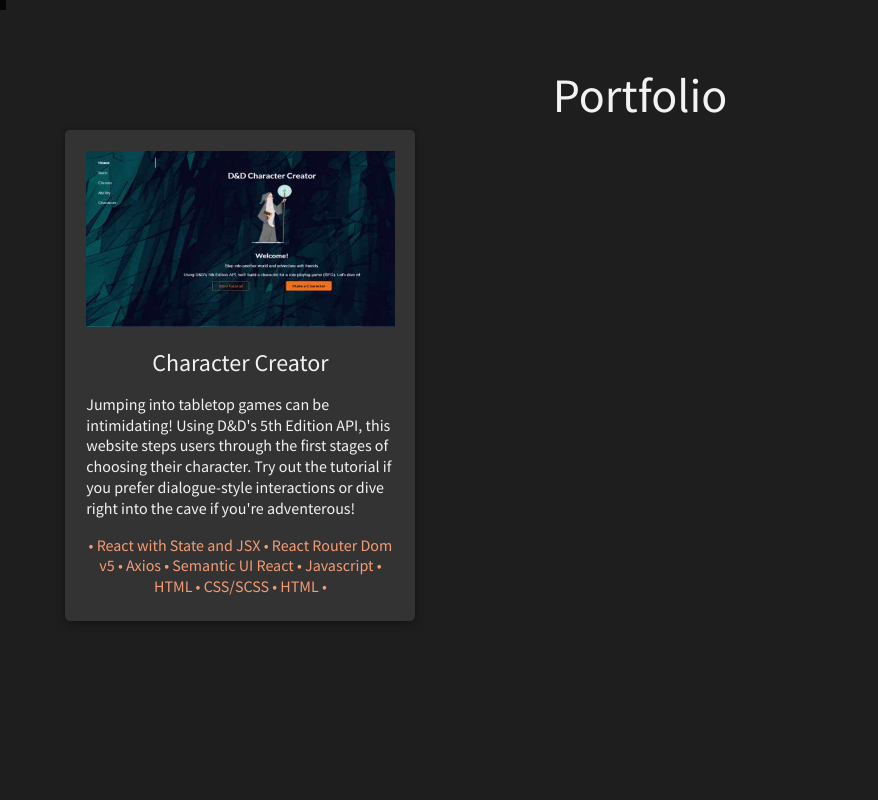
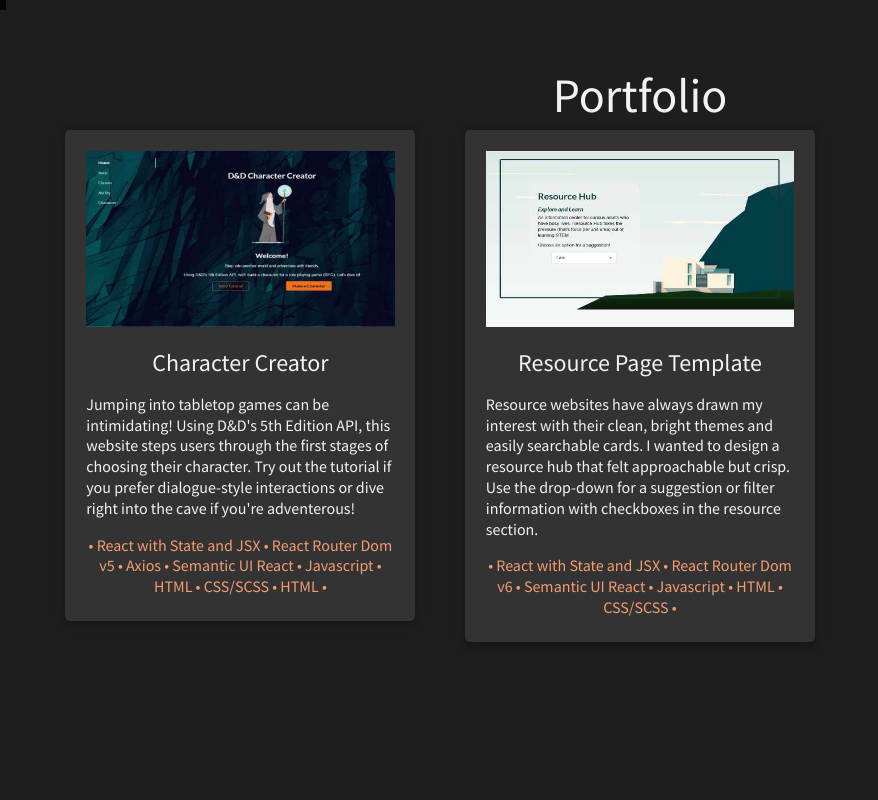
Before and after one commit to Anngineer/web-dev-portfolio, a React (Create React App) app: page / in a window 1280 px wide. Shown: the part 660-1460 px from the top of the page, without its empty margins (0-878 px from the left). Built offline with nearby package versions, Linux system fonts and the light colour scheme.

Commit message:
Adds second portfolio example

```diff
--- a/src/Home.js
+++ b/src/Home.js
@@ -38,6 +38,7 @@ const Home = ({ dropDownVisible, setDropDownVisible }) => {
 
           <div className="grid-wrapper">
             <div className="portfolio-grid">
+              {/* Item One */}
               <div className="grid-item-1">
                 <a href={"https://anngineer.github.io/character-creator/"}>
                   <article className="portfolio-example">
@@ -68,6 +69,47 @@ const Home = ({ dropDownVisible, setDropDownVisible }) => {
                   </article>
                 </a>
               </div>
+
+              {/* Item 2 */}
+              <div className="grid-item-2">
+                <a href={"https://anngineer.github.io/resource-hub/"}>
+                  <article className="portfolio-example">
+                    <img
+                      src={ResourceHub1}
+                      className="hide-on-hover"
+                      alt="preview of resource website showing an illustration of a house and a mountain"
+                    />
+                    <img
+                      src={ResourceHub2}
+                      className="show-on-hover"
+                      alt="preview of resource website showing a checkbox filter for posts"
+                    />
+
+                    <h3> Resource Page Template</h3>
+                    <p>
+                      Resource websites have always drawn my interest with their
+                      clean, bright themes and easily searchable cards. I wanted
+                      to design a resource hub that felt approachable but crisp.
+                      Use the drop-down for a suggestion or filter information
+                      with checkboxes in the resource section.
+                    </p>
+                    <p className="tags">
+                      &bull; React with State and JSX &bull; React Router Dom v6
+                      &bull; Semantic UI React &bull; Javascript &bull; HTML
+                      &bull; CSS/SCSS &bull;{" "}
+                    </p>
+                  </article>
+                </a>
+              </div>
+
+              {/* Item 3 */}
+              <div className="grid-item-3"></div>
+
+              {/* Item 4 */}
+              <div className="grid-item-4"></div>
+
+              {/* Item 5 */}
+              <div className="grid-item-5"></div>
             </div>
           </div>
         </div>
```
